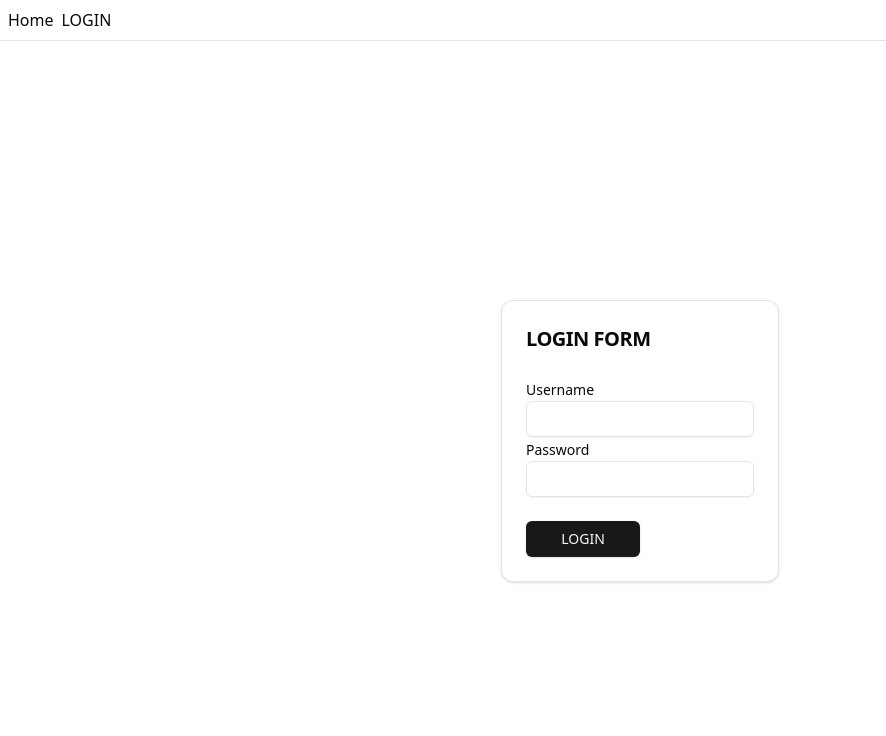
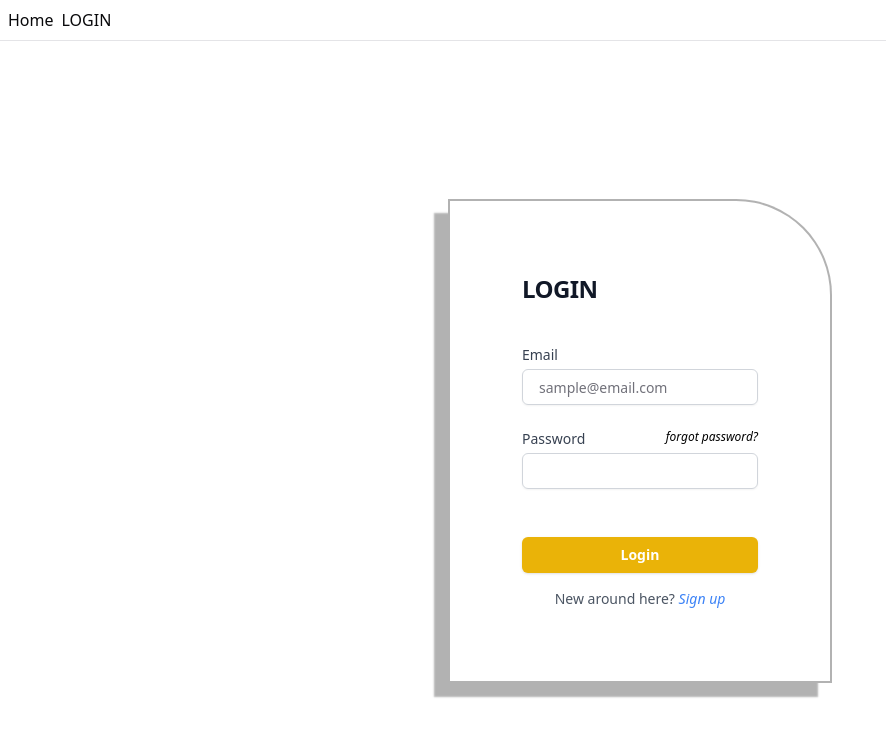
Before and after one commit to Vishrutha-VB24/Job-recommendation-with-resume-analyzer, a React (Vite) app in the folder frontend/: page /login in a window 1280 px wide. Shown: the top 736 px of the page, without its empty margins (0-886 px from the left). Built offline with nearby package versions, Linux system fonts and the light colour scheme.

Commit message:
Login page updated

```diff
--- a/frontend/src/components/LoginForm.tsx
+++ b/frontend/src/components/LoginForm.tsx
@@ -1,3 +1,126 @@
+// import { Link } from "@tanstack/react-router"
+// import { Button } from "./ui/button"
+// import { Card, CardContent, CardFooter, CardHeader, CardTitle } from "./ui/card"
+// import { Input } from "./ui/input"
+// import { Label } from "./ui/label"
+// import React from "react"
+
+// type LoginFormProps = {
+//     className:string
+// }
+
+// const LoginForm:React.FC<LoginFormProps> = ({className})=>{
+//     return(
+
+//         <Card className={`${className}`}>
+//             <CardHeader>
+//                 <CardTitle className="text-xl ">
+//                     LOGIN FORM
+//                 </CardTitle>
+//             </CardHeader>
+//             <CardContent>
+//                 <div>
+//                     <Label>
+//                         Username
+//                     </Label>
+//                     <Input className="bg-white bg-opacity-60 ">
+//                     </Input>
+//                 </div>
+//                 <div>
+//                     <Label>
+//                         Password
+//                     </Label>
+//                     <Input className="bg-white bg-opacity-60 ">
+//                     </Input>
+//                 </div>
+//             </CardContent>
+//             <CardFooter className="grid grid-cols-2 ">
+//                 <Button className="">LOGIN</Button>
+//                 <Link to='/register' className="flex justify-center ">
+//                     <Button variant="link" className="text-white">Register</Button>
+//                 </Link>
+
+//             </CardFooter>
+//         </Card>
+//     )
+// }
+
+
+// export default LoginForm
+
+
+
+
+
+// import { Link } from "@tanstack/react-router"
+// import { Button } from "./ui/button"
+// import { Card, CardContent, CardFooter, CardHeader, CardTitle } from "./ui/card"
+// import { Input } from "./ui/input"
+// import { Label } from "./ui/label"
+// import React from "react"
+
+// type LoginFormProps = {
+//     className: string
+// }
+
+// const LoginForm: React.FC<LoginFormProps> = ({ className }) => {
+//     return (
+//         // <Card className={`${className} max-w-md p-12 rounded-lg shadow-lg relative`}>
+//         <Card className={`${className} w-100 h-100 p-12 rounded-tr-3xl border-black shadow-lg relative`}>
+//             <div className="absolute top-0 right-0 w-12 h-12 bg-white rounded-tr-lg rounded-bl-lg" />
+
+//             <CardHeader className="mb-4">
+//                 <CardTitle className="text-2xl font-bold text-gray-900">
+//                     LOGIN
+//                 </CardTitle>
+//             </CardHeader>
+
+//             <CardContent className="space-y-6">
+
+//                 <div className="flex flex-col space-y-1">
+//                     <Label className="text-sm font-medium text-gray-700">Email</Label>
+//                     <Input
+//                         className="w-full px-4 py-2 border border-gray-300 rounded-md bg-white bg-opacity-60 placeholder-gray-500"
+//                         placeholder="sample@email.com"
+//                         type="email"
+//                     />
+//                 </div>
+
+
+//                 <div className="flex flex-col space-y-1">
+//                     <Label className="flex justify-between text-sm font-medium text-gray-700">
+//                         Password
+//                         <Link to='/forgot-password' className="text-xs text-black hover:underline italic">
+//                             forgot password?
+//                         </Link>
+//                     </Label>
+//                     <Input
+//                         className="w-full px-4 py-2 border border-gray-300 rounded-md bg-white bg-opacity-60"
+//                         type="password"
+//                     />
+//                 </div>
+//             </CardContent>
+
+//             <CardFooter className="mt-6 flex flex-col items-center space-y-4">
+
+//                 <Button
+//                     className="w-full py-2 bg-yellow-500 text-white font-semibold rounded-md hover:bg-yellow-600 transition-all duration-150 border-black"
+//                 >
+//                     Login
+//                 </Button>
+
+
+//                 <div className="text-sm text-gray-600">
+//                     New around here? <Link to='/register' className="text-blue-500 hover:underline italic">Sign up</Link>
+//                 </div>
+//             </CardFooter>
+//         </Card>
+//     )
+// }
+
+// export default LoginForm
+
+
 import { Link } from "@tanstack/react-router"
 import { Button } from "./ui/button"
 import { Card, CardContent, CardFooter, CardHeader, CardTitle } from "./ui/card"
@@ -6,44 +129,70 @@ import { Label } from "./ui/label"
 import React from "react"
 
 type LoginFormProps = {
-    className:string
+    className: string
 }
 
-const LoginForm:React.FC<LoginFormProps> = ({className})=>{
-    return(
-
-        <Card className={`${className}`}>
-            <CardHeader>
-                <CardTitle className="text-xl ">
-                    LOGIN FORM
+const LoginForm: React.FC<LoginFormProps> = ({ className }) => {
+    return (
+        <Card
+            className={`${className} w-96 h-97 p-12 shadow-lg relative`}
+            style={{
+                borderColor: "black",
+                border: '2px solid rgba(0, 0, 0, 0.3)',
+                borderTopRightRadius: '6rem',  // Custom large border radius for top-right corner
+                borderTopLeftRadius: '0',      // No rounding on top-left
+                borderBottomRightRadius: '0',  // No rounding on bottom-right
+                borderBottomLeftRadius: '0',   // No rounding on bottom-left
+                boxShadow: '-14px 14px 2px rgba(0, 0, 0, 0.3)', // Soft, lifted shadow effect
+            }}
+        >
+            <CardHeader className="mb-4">
+                <CardTitle className="text-2xl font-bold text-gray-900">
+                    LOGIN
                 </CardTitle>
             </CardHeader>
-            <CardContent>
-                <div>
-                    <Label>
-                        Username
+
+            <CardContent className="space-y-6">
+                {/* Email Field */}
+                <div className="flex flex-col space-y-1">
+                    <Label className="text-sm font-medium text-gray-700">Email</Label>
+                    <Input
+                        className="w-full px-4 py-2 border border-gray-300 rounded-md bg-white bg-opacity-60 placeholder-gray-500"
+                        placeholder="sample@email.com"
+                        type="email"
+                    />
+                </div>
+
+                {/* Password Field with "Forgot Password" Link */}
+                <div className="flex flex-col space-y-1">
+                    <Label className="flex justify-between text-sm font-medium text-gray-700">
+                        Password
+                        <Link to='/forgot-password' className="text-xs text-black hover:underline italic font-normal">
+                            forgot password?
+                        </Link>
                     </Label>
-                    <Input className="bg-white bg-opacity-60 ">
-                    </Input>
-                </div>
-                <div>
-                    <Label>
-                        Password
-                    </Label>
-                    <Input className="bg-white bg-opacity-60 ">
-                    </Input>
+                    <Input
+                        className="w-full px-4 py-2 border border-gray-300 rounded-md bg-white bg-opacity-60"
+                        type="password"
+                    />
                 </div>
             </CardContent>
-            <CardFooter className="grid grid-cols-2 ">
-                <Button className="">LOGIN</Button>
-                <Link to='/register' className="flex justify-center ">
-                    <Button variant="link" className="text-white">Register</Button>
-                </Link>
 
+            <CardFooter className="mt-6 flex flex-col items-center space-y-4">
+                {/* Login Button */}
+                <Button
+                    className="w-full py-2 bg-yellow-500 text-white font-semibold rounded-md hover:bg-yellow-600 transition-all duration-150"
+                >
+                    Login
+                </Button>
+
+                {/* Sign Up Link */}
+                <div className="text-sm text-gray-600">
+                    New around here? <Link to='/register' className="text-blue-500 hover:underline italic">Sign up</Link>
+                </div>
             </CardFooter>
         </Card>
     )
 }
 
-
 export default LoginForm
```
Also changed, not shown: 1 other file (tests, documents, lock files or other folders).
